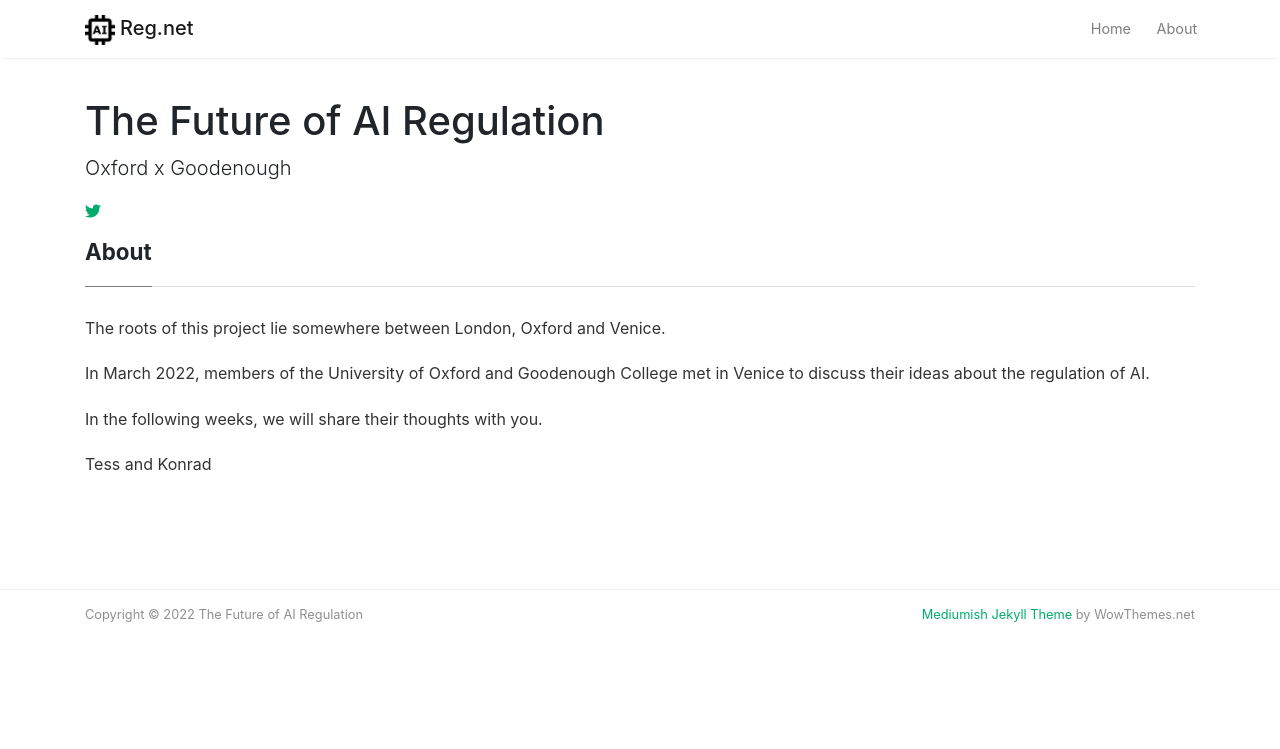
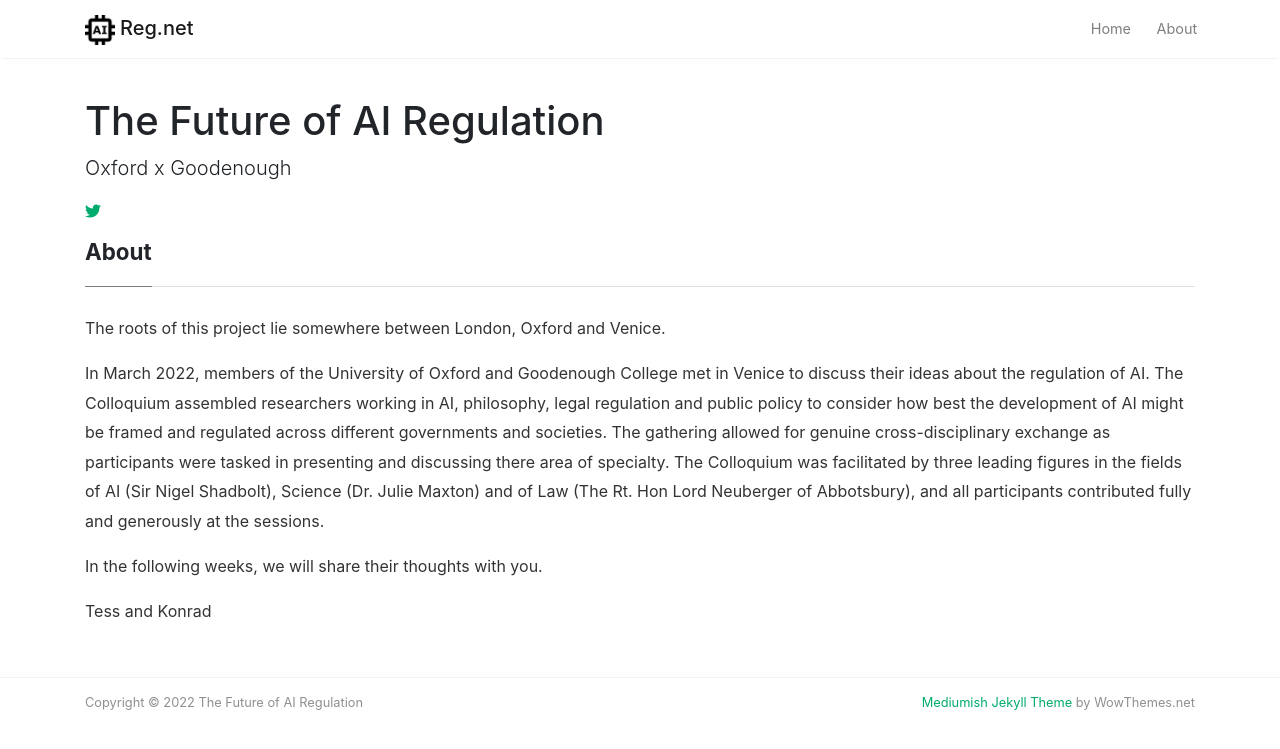
Before and after one commit to kasnder/aireg, a Jekyll site: the page built from _pages/about.md, in a window 1280 px wide. Shown: the top 749 px of the page. Built offline with Jekyll 4.4.1, drawn with Linux system fonts in a browser that asks for light colours; nearby versions of some CDN libraries.

Commit message:
Update about.md

```diff
--- a/_pages/about.md
+++ b/_pages/about.md
@@ -6,7 +6,7 @@ permalink: /about
 
 The roots of this project lie somewhere between London, Oxford and Venice.
 
-In March 2022, members of the University of Oxford and Goodenough College met in Venice to discuss their ideas about the regulation of AI.
+In March 2022, members of the University of Oxford and Goodenough College met in Venice to discuss their ideas about the regulation of AI. The Colloquium assembled researchers working in AI, philosophy, legal regulation and public policy to consider how best the development of AI might be framed and regulated across different governments and societies. The gathering allowed for genuine cross-disciplinary exchange as participants were tasked in presenting and discussing there area of specialty. The Colloquium was facilitated by three leading figures in the fields of AI (Sir Nigel Shadbolt), Science (Dr. Julie Maxton) and of Law (The Rt. Hon Lord Neuberger of Abbotsbury), and all participants contributed fully and generously at the sessions.
 
 In the following weeks, we will share their thoughts with you.
 
```
